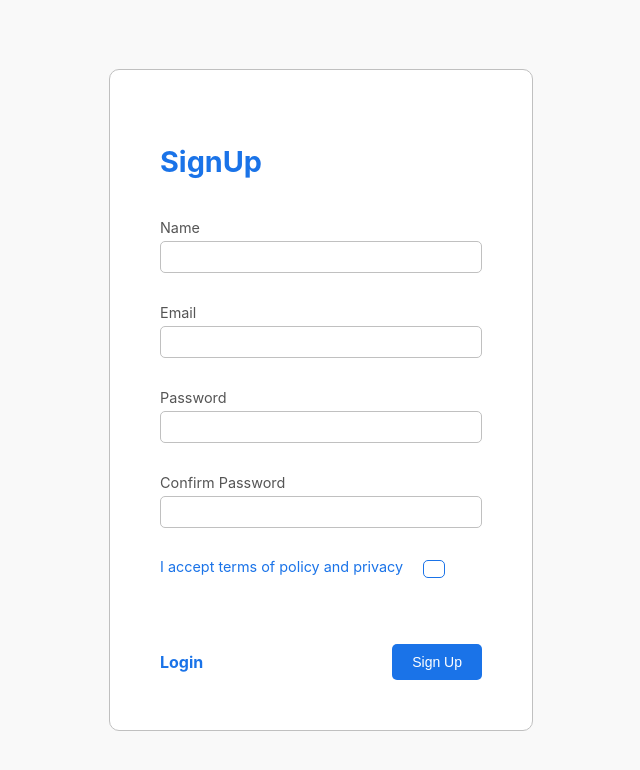
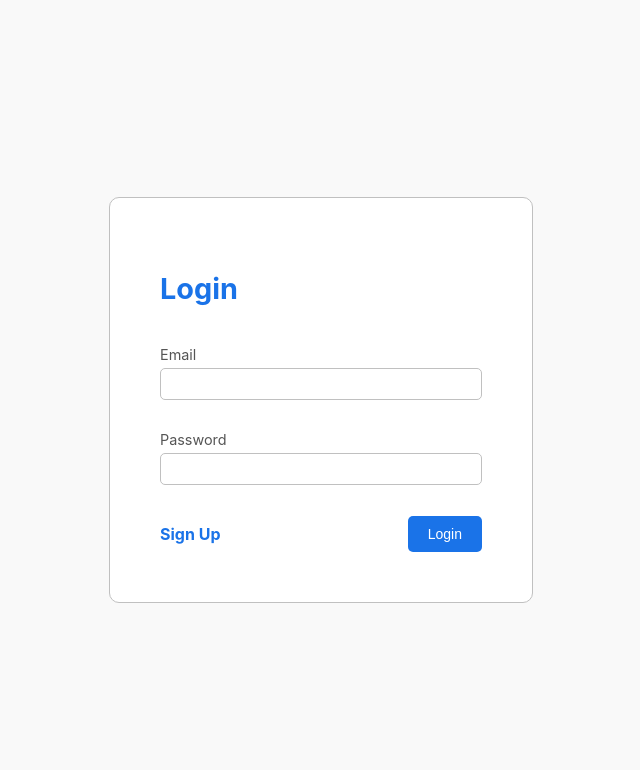
Before and after one commit to AMHBI/Login-Signup-Form, a React (Create React App) app: page /login in a window 1280 px wide. Shown: the top 770 px of the page, without its empty margins (319-959 px from the left). Built offline with nearby package versions, Linux system fonts and the light colour scheme.

Commit message:
Add Login

```diff
--- a/package.json
+++ b/package.json
@@ -8,6 +8,7 @@
     "@testing-library/user-event": "^13.5.0",
     "react": "^18.2.0",
     "react-dom": "^18.2.0",
+    "react-router-dom": "^5.3.4",
     "react-scripts": "5.0.1",
     "react-toastify": "^9.1.3",
     "web-vitals": "^2.1.4"
--- a/src/App.js
+++ b/src/App.js
@@ -1,10 +1,16 @@
 import "./App.css";
 import SignUp from "./Components/SignUp";
+import Login from "./Components/Login";
+import { Route, Switch, Redirect } from "react-router-dom";
+
 function App() {
 
   return <div className='App'>
-
-    <SignUp />
+    <Switch>
+      <Route path="/login" component={Login} />
+      <Route path="/signup" component={SignUp} />
+      <Redirect from="/" to="/login" />
+    </Switch>
 
     </div>;
 }
--- /dev/null
+++ b/src/Components/Login.js
@@ -0,0 +1,86 @@
+import React, { useState, useEffect } from "react";
+import { ToastContainer } from "react-toastify";
+import "react-toastify/dist/ReactToastify.css";
+import styles from "./SignUp.module.css";
+import { Link } from "react-router-dom";
+
+import { validate } from "./validate";
+import { notify } from "./toast";
+
+const Login = () => {
+  const [data, setData] = useState({
+    email: "",
+    password: "",
+  });
+  const [errors, setErrors] = useState({});
+  const [touched, setTouched] = useState({});
+
+  useEffect(() => {
+    setErrors(validate(data, "login"));
+  }, [data, touched]);
+
+  const changeHandler = (event) => {
+     setData({ ...data, [event.target.name]: event.target.value });
+  };
+  const focusHandler = (event) => {
+    setTouched({ ...touched, [event.target.name]: true });
+  };
+  const submitHandler = (event) => {
+    event.preventDefault();
+    if (!Object.keys(errors).length) {
+      notify("You Signed in Succesfully", "succes");
+    } else {
+      notify("Data is invalid", "error");
+    }
+  };
+  return (
+
+    <div className={styles.container}>
+      <form onSubmit={submitHandler} className={styles.formContainer}>
+        <h2 className={styles.header}>Login</h2>
+        <div className={styles.formField}>
+          <label>Email</label>
+          <input
+            className={
+              errors.email && touched.email
+                ? styles.uncompleted
+                : styles.formInput
+            }
+            type='text'
+            name='email'
+            value={data.email}
+            onChange={changeHandler}
+            onFocus={focusHandler}
+          />
+          {errors.email && touched.email && <span>{errors.email}</span>}
+        </div>
+        <div className={styles.formField}>
+          <label>Password</label>
+          <input
+            className={
+              errors.password && touched.password
+                ? styles.uncompleted
+                : styles.formInput
+            }
+            type='password'
+            name='password'
+            value={data.password}
+            onChange={changeHandler}
+            onFocus={focusHandler}
+          />
+          {errors.password && touched.password && (
+            <span>{errors.password}</span>
+          )}
+        </div>
+        <div className={styles.formButtons}>
+          <Link to="/Signup">Sign Up</Link>
+
+          <button type='submit'>Login</button>
+        </div>
+      </form>
+      <ToastContainer />
+    </div>
+  );
+};
+
+export default Login;
--- a/src/Components/SignUp.js
+++ b/src/Components/SignUp.js
@@ -2,6 +2,7 @@
 import { ToastContainer } from "react-toastify";
 import "react-toastify/dist/ReactToastify.css";
 import styles from "./SignUp.module.css";
+import { Link } from "react-router-dom";
 
 import { validate } from "./validate";
 import { notify } from "./toast";
@@ -18,7 +19,7 @@
   const [touched, setTouched] = useState({});
 
   useEffect(() => {
-    setErrors(validate(data));
+    setErrors(validate(data, "signup"));
   }, [data, touched]);
 
   const changeHandler = (event) => {
@@ -35,7 +36,7 @@
   const submitHandler = (event) => {
     event.preventDefault();
     if (!Object.keys(errors).length) {
-      notify("You Signed in Succesfully", "succes");
+      notify("You Signed up succesfully", "succes");
     } else {
       notify("Data is invalid", "error");
     }
@@ -134,7 +135,7 @@
         </div>
 
         <div className={styles.formButtons}>
-          <a href='https://google.com'>Login</a>
+          <Link to="/login" >Login</Link>
 
           <button type='submit'>Sign Up</button>
         </div>
--- a/src/Components/validate.js
+++ b/src/Components/validate.js
@@ -1,11 +1,6 @@
-export const validate = (data) => {
+export const validate = (data, type) => {
   const errors = {};
 
-  if (!data.name.trim()) {
-    errors.name = "Username is Required";
-  } else {
-    delete errors.name;
-  }
 
   if (!data.email) {
     errors.email = "Email is Required";
@@ -22,6 +17,13 @@
   } else {
     delete errors.password;
   }
+  if (type === "signup") {
+
+    if (!data.name.trim()) {
+      errors.name = "Username is Required";
+    } else {
+      delete errors.name;
+    }
     if (!data.confirmPassword) {
       errors.confirmPassword = "Confirm your Password";
     } else if (data.confirmPassword !== data.password) {
@@ -35,5 +37,6 @@
       errors.isAccepted = "You should accept terms";
     }
 
+}
   return errors;
 };
--- a/src/index.js
+++ b/src/index.js
@@ -2,5 +2,10 @@
 import ReactDOM from 'react-dom';
 import './index.css';
 import App from './App';
+import { BrowserRouter } from 'react-router-dom';
 
-ReactDOM.render(<App/> , document.getElementById('root'))
+ReactDOM.render(
+<BrowserRouter>
+<App/>
+</BrowserRouter>,
+ document.getElementById('root'))
```
Also changed, not shown: 1 other file (tests, documents, lock files or other folders). Lines whose indentation alone changed are shown as unchanged.
